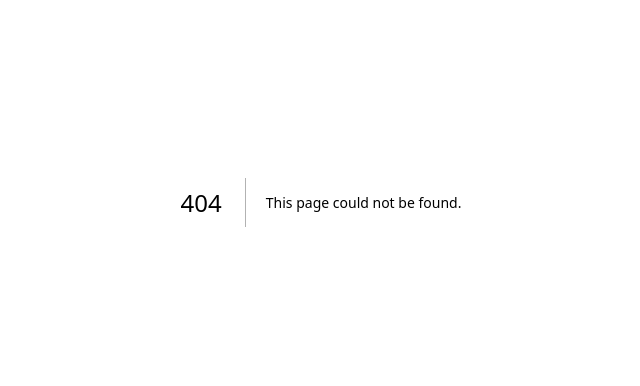
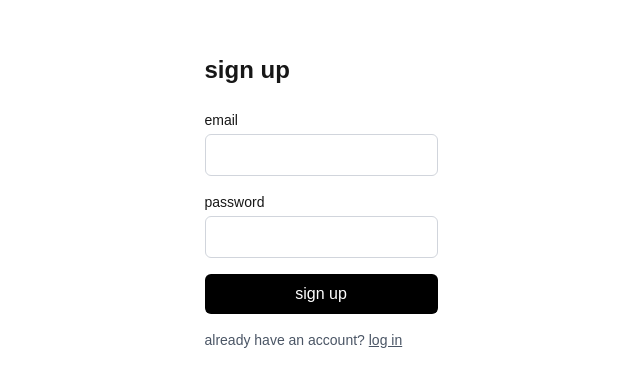
Before and after one commit to sadyazz/lift-log, a Next.js app: page /signup in a window 1280 px wide. Before the commit this address had no page. Shown: the part 198-584 px from the top of the page, without its empty margins (319-959 px from the left). Built offline with nearby package versions, Linux system fonts and the light colour scheme.

Commit message:
add email/password auth: login/signup/logout pages and route protection

```diff
--- /dev/null
+++ b/src/app/login/actions.ts
@@ -0,0 +1,25 @@
+"use server";
+
+import { redirect } from "next/navigation";
+import { createClient } from "@/lib/supabase/server";
+
+export type AuthFormState = {
+    error: string | null;
+};
+
+export async function login(
+    _prevState: AuthFormState,
+    formData: FormData
+): Promise<AuthFormState> {
+    const email = formData.get("email") as string;
+    const password = formData.get("password") as string;
+
+    const supabase = await createClient();
+    const { error } = await supabase.auth.signInWithPassword({ email, password });
+
+    if (error) {
+        return { error: error.message };
+    }
+
+    redirect("/");
+}
--- /dev/null
+++ b/src/app/login/page.tsx
@@ -0,0 +1,10 @@
+import { LoginForm } from "@/components/auth/login-form";
+
+export default function LoginPage() {
+  return (
+    <main className="mx-auto flex min-h-dvh max-w-sm flex-col justify-center gap-6 p-6">
+      <h1 className="text-2xl font-bold">log in</h1>
+      <LoginForm />
+    </main>
+  );
+}
--- /dev/null
+++ b/src/app/logout/actions.ts
@@ -0,0 +1,10 @@
+"use server";
+
+import { redirect } from "next/navigation";
+import { createClient } from "@/lib/supabase/server";
+
+export async function logout() {
+  const supabase = await createClient();
+  await supabase.auth.signOut();
+  redirect("/login");
+}
--- a/src/app/page.tsx
+++ b/src/app/page.tsx
@@ -1,65 +1,17 @@
-import Image from "next/image";
+import { logout } from "@/app/logout/actions";
 
 export default function Home() {
   return (
-    <div className="flex flex-col flex-1 items-center justify-center bg-zinc-50 font-sans dark:bg-black">
-      <main className="flex flex-1 w-full max-w-3xl flex-col items-center justify-between py-32 px-16 bg-white dark:bg-black sm:items-start">
-        <Image
-          className="dark:invert"
-          src="/next.svg"
-          alt="Next.js logo"
-          width={100}
-          height={20}
-          priority
-        />
-        <div className="flex flex-col items-center gap-6 text-center sm:items-start sm:text-left">
-          <h1 className="max-w-xs text-3xl font-semibold leading-10 tracking-tight text-black dark:text-zinc-50">
-            To get started, edit the page.tsx file.
-          </h1>
-          <p className="max-w-md text-lg leading-8 text-zinc-600 dark:text-zinc-400">
-            Looking for a starting point or more instructions? Head over to{" "}
-            <a
-              href="https://vercel.com/templates?framework=next.js&utm_source=create-next-app&utm_medium=appdir-template-tw&utm_campaign=create-next-app"
-              className="font-medium text-zinc-950 dark:text-zinc-50"
-            >
-              Templates
-            </a>{" "}
-            or the{" "}
-            <a
-              href="https://nextjs.org/learn?utm_source=create-next-app&utm_medium=appdir-template-tw&utm_campaign=create-next-app"
-              className="font-medium text-zinc-950 dark:text-zinc-50"
-            >
-              Learning
-            </a>{" "}
-            center.
-          </p>
-        </div>
-        <div className="flex flex-col gap-4 text-base font-medium sm:flex-row">
-          <a
-            className="flex h-12 w-full items-center justify-center gap-2 rounded-full bg-foreground px-5 text-background transition-colors hover:bg-[#383838] dark:hover:bg-[#ccc] md:w-[158px]"
-            href="https://vercel.com/new?utm_source=create-next-app&utm_medium=appdir-template-tw&utm_campaign=create-next-app"
-            target="_blank"
-            rel="noopener noreferrer"
-          >
-            <Image
-              className="dark:invert"
-              src="/vercel.svg"
-              alt="Vercel logomark"
-              width={16}
-              height={16}
-            />
-            Deploy Now
-          </a>
-          <a
-            className="flex h-12 w-full items-center justify-center rounded-full border border-solid border-black/[.08] px-5 transition-colors hover:border-transparent hover:bg-black/[.04] dark:border-white/[.145] dark:hover:bg-[#1a1a1a] md:w-[158px]"
-            href="https://nextjs.org/docs?utm_source=create-next-app&utm_medium=appdir-template-tw&utm_campaign=create-next-app"
-            target="_blank"
-            rel="noopener noreferrer"
-          >
-            Documentation
-          </a>
-        </div>
-      </main>
-    </div>
+    <main className="flex min-h-dvh flex-col items-center justify-center gap-4 p-6">
+      <h1 className="text-xl font-bold">You&apos;re logged in</h1>
+      <form action={logout}>
+        <button
+          type="submit"
+          className="rounded-md bg-black px-4 py-2 font-medium text-white"
+        >
+          Log out
+        </button>
+      </form>
+    </main>
   );
 }
--- /dev/null
+++ b/src/app/signup/actions.ts
@@ -0,0 +1,30 @@
+"use server";
+
+import { redirect } from "next/navigation";
+import { createClient } from "@/lib/supabase/server";
+
+export type SignupFormState = {
+    error: string | null;
+    success: boolean;
+};
+
+export async function signup(
+    _prevState: SignupFormState,
+    formData: FormData
+): Promise<SignupFormState> {
+    const email = formData.get("email") as string;
+    const password = formData.get("password") as string;
+
+    const supabase = await createClient();
+    const { data, error } = await supabase.auth.signUp({ email, password });
+
+    if (error) {
+        return { error: error.message, success: false};
+    }
+
+    if (data.session) {
+        redirect("/");
+    }
+
+    return { error: null, success: true};
+}
--- /dev/null
+++ b/src/app/signup/page.tsx
@@ -0,0 +1,10 @@
+import { SignupForm } from "@/components/auth/signup-form";
+
+export default function SignupPage() {
+  return (
+    <main className="mx-auto flex min-h-dvh max-w-sm flex-col justify-center gap-6 p-6">
+      <h1 className="text-2xl font-bold">sign up</h1>
+      <SignupForm />
+    </main>
+  );
+}
--- /dev/null
+++ b/src/components/auth/login-form.tsx
@@ -0,0 +1,47 @@
+"use client";
+
+import { useActionState } from "react";
+import Link from "next/link";
+import { login, type AuthFormState } from "@/app/login/actions";
+
+const initialState: AuthFormState = { error: null };
+
+export function LoginForm() {
+  const [state, formAction, pending] = useActionState(login, initialState);
+
+  return (
+    <form action={formAction} className="flex flex-col gap-4">
+      <label className="flex flex-col gap-1">
+        <span className="text-sm font-medium">email</span>
+        <input
+          type="email"
+          name="email"
+          required
+          autoComplete="email"
+          className="rounded-md border border-gray-300 px-3 py-2"
+        />
+      </label>
+      <label className="flex flex-col gap-1">
+        <span className="text-sm font-medium">password</span>
+        <input
+          type="password"
+          name="password"
+          required
+          autoComplete="current-password"
+          className="rounded-md border border-gray-300 px-3 py-2"
+        />
+      </label>
+      {state.error && <p className="text-sm text-red-600">{state.error}</p>}
+      <button
+        type="submit"
+        disabled={pending}
+        className="rounded-md bg-black px-4 py-2 font-medium text-white disabled:opacity-50"
+      >
+        {pending ? "logging in..." : "log in"}
+      </button>
+      <p className="text-sm text-gray-600">
+        no account? <Link href="/signup" className="underline">sign up</Link>
+      </p>
+    </form>
+  );
+}
--- /dev/null
+++ b/src/components/auth/signup-form.tsx
@@ -0,0 +1,56 @@
+"use client";
+
+import { useActionState } from "react";
+import Link from "next/link";
+import { signup, type SignupFormState } from "@/app/signup/actions";
+
+const initialState: SignupFormState = { error: null, success: false };
+
+export function SignupForm() {
+  const [state, formAction, pending] = useActionState(signup, initialState);
+
+  if (state.success) {
+    return (
+      <p className="text-sm text-gray-700">
+        Check your email to confirm your account, then log in.
+      </p>
+    );
+  }
+
+  return (
+    <form action={formAction} className="flex flex-col gap-4">
+      <label className="flex flex-col gap-1">
+        <span className="text-sm font-medium">email</span>
+        <input
+          type="email"
+          name="email"
+          required
+          autoComplete="email"
+          className="rounded-md border border-gray-300 px-3 py-2"
+        />
+      </label>
+      <label className="flex flex-col gap-1">
+        <span className="text-sm font-medium">password</span>
+        <input
+          type="password"
+          name="password"
+          required
+          minLength={6}
+          autoComplete="new-password"
+          className="rounded-md border border-gray-300 px-3 py-2"
+        />
+      </label>
+      {state.error && <p className="text-sm text-red-600">{state.error}</p>}
+      <button
+        type="submit"
+        disabled={pending}
+        className="rounded-md bg-black px-4 py-2 font-medium text-white disabled:opacity-50"
+      >
+        {pending ? "signing up..." : "sign up"}
+      </button>
+      <p className="text-sm text-gray-600">
+        already have an account? <Link href="/login" className="underline">log in</Link>
+      </p>
+    </form>
+  );
+}
--- a/src/proxy.ts
+++ b/src/proxy.ts
@@ -27,6 +27,25 @@ export async function proxy(request: NextRequest) {
 
   await supabase.auth.getUser();
 
+  const {
+    data: { user },
+  } = await supabase.auth.getUser();
+
+  const publicPaths = ["/login", "/signup"];
+  const isPublicPath = publicPaths.includes(request.nextUrl.pathname);
+
+  if (!user && !isPublicPath) {
+    const url = request.nextUrl.clone();
+    url.pathname = "/login";
+    return NextResponse.redirect(url);
+  }
+
+  if(user && isPublicPath) {
+    const url = request.nextUrl.clone();
+    url.pathname = "/";
+    return NextResponse.redirect(url);
+  }
+
   return response;
 }
 
```
